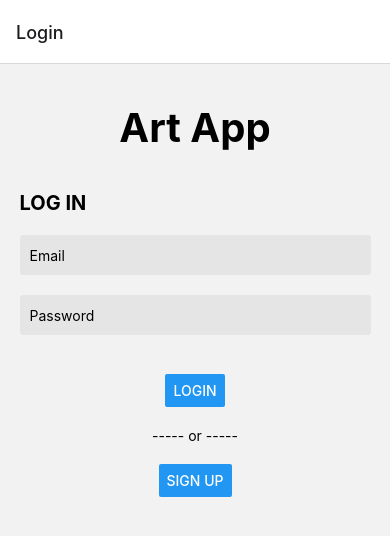
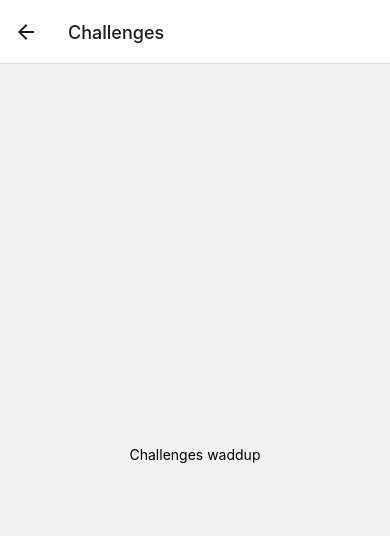
Before and after one commit to tylanbm/TRYNDRAW, a React Native app: screen /Challenges in a window 390 px wide. Shown: the top 536 px of the page. Built offline with nearby package versions, Linux system fonts and the light colour scheme; no server answers.

Commit message:
Changed "Details" to "Challenges"

```diff
--- a/App.js
+++ b/App.js
@@ -1,10 +1,9 @@
 import * as React from 'react';
-import { Button, View, Text } from 'react-native';
 import { NavigationContainer } from '@react-navigation/native';
 import { createNativeStackNavigator } from '@react-navigation/native-stack';
 //Screen Imports
 import HomeScreen from './screens/HomeScreen';
-import DetailsScreen from './screens/DetailsScreen';
+import ChallengesScreen from './screens/ChallengesScreen';
 import LoginScreen from './screens/LoginScreen';
 import SignUpScreen from './screens/SignUpScreen';
 
@@ -17,7 +16,6 @@ function App() {
   return (
     <NavigationContainer>
       <Stack.Navigator>
-
         <Stack.Screen name="Login" component={LoginScreen} />
         <Stack.Screen name="SignUp" component={SignUpScreen} />
         <Stack.Screen name="Home" component={HomeScreen} options={{
@@ -25,7 +23,7 @@ function App() {
           headerTitleAlign: "center",
         }} />
 
-        <Stack.Screen name="Details" component={DetailsScreen} />
+        <Stack.Screen name="Challenges" component={ChallengesScreen} />
 
 
       </Stack.Navigator>
--- a/screens/DetailsScreen.js
+++ b/screens/ChallengesScreen.js
@@ -1,14 +1,14 @@
 import React from 'react'
 import { StyleSheet, Text, View } from 'react-native'
 
-function DetailsScreen() {
+function ChallengesScreen() {
     return (
         <View style={{ flex: 1, alignItems: 'center', justifyContent: 'center' }}>
-            <Text>Details Screen</Text>
+            <Text>Challenges waddup</Text>
         </View>
     );
 }
 
-export default DetailsScreen
+export default ChallengesScreen
 
 const styles = StyleSheet.create({})
--- a/screens/HomeScreen.js
+++ b/screens/HomeScreen.js
@@ -23,8 +23,8 @@ function HomeScreen({route, navigation }) {
             <Text>Home Screen</Text>
             <Text>Hi there {user.email}!</Text>
             <Button
-                title="Go to Details"
-                onPress={() => navigation.navigate('Details')}
+                title="Go to Challenges"
+                onPress={() => navigation.navigate('Challenges')}
             />
             <Text> </Text>
             <Button
```
